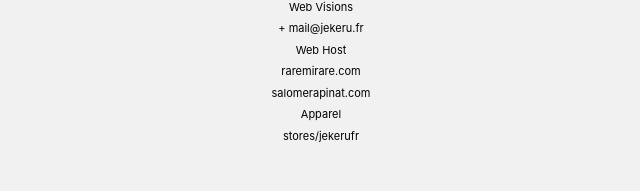
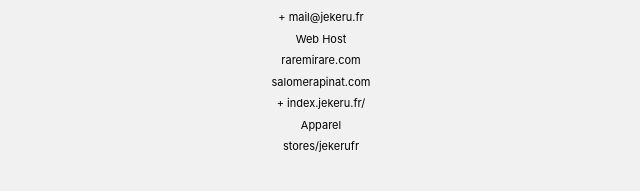
Before and after one commit to Jekeru/jekeru.fr, a plain HTML site: page index.html in a window 1280 px wide. Shown: the part 471-662 px from the top of the page, without its empty margins (319-959 px from the left). Drawn offline with nearby package versions, Linux system fonts and the light colour scheme.

Commit message:
Update index.html
adding websites

```diff
--- a/index.html
+++ b/index.html
@@ -73,6 +73,7 @@
     <p>Web Host</p>
     <a href="https://raremirare.com/" target="_blank">raremirare.com</a>
     <a href="https://salomerapinat.com/" target="_blank">salomerapinat.com</a>
+    <a href="https://index.jekeru.fr/" target="_blank">+ index.jekeru.fr/</a>
     <!--<a href="https://clovisp.com/" target="_blank">clovisp.com</a>-->
     <p>Apparel</p>
     <a href="https://teespring.com/fr/stores/jekerufr" target="_blank">stores/jekerufr</a>
```
